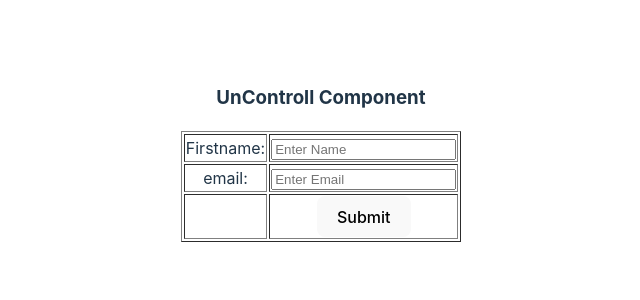
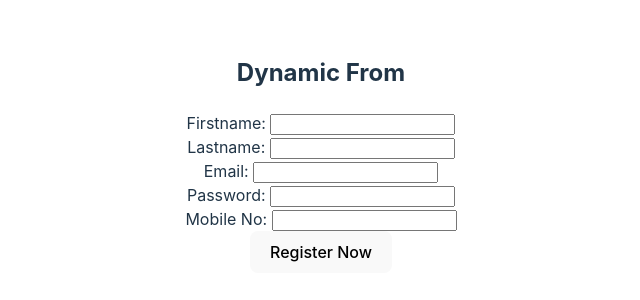
Before and after one commit to RWn-Girish/RW-2-React-6-to-7, a React (Vite) app: page / in a window 1280 px wide. Shown: the part 246-546 px from the top of the page, without its empty margins (319-959 px from the left). Built offline with nearby package versions, Linux system fonts and the light colour scheme.

Commit message:
validation

```diff
--- a/src/App.jsx
+++ b/src/App.jsx
@@ -8,6 +8,7 @@ import List from './Components/List'
 import DynamicList from './Components/DynmicList'
 import Control from './Components/Contorl'
 import UnControll from './Components/UnControll'
+import ValidationForm from './Components/Validation/ValidationForm'
 
 function App() {
   const [list, setList] = useState(["Home", "profile","About", "Contact", "Service"])
@@ -20,7 +21,8 @@ function App() {
         {/* <List list={list} /> */}
         {/* <DynamicList list={list} /> */}
         {/* <Control /> */}
-        <UnControll />
+        {/* <UnControll /> */}
+        <ValidationForm />
       </React.Fragment>
 
   )
--- /dev/null
+++ b/src/Components/Validation/ValidationForm.jsx
@@ -0,0 +1,106 @@
+import { useState } from "react";
+
+const ValidationForm = () => {
+
+const initalState = {
+    fname : "",
+    lname: "",
+    email : "",
+    password: "",
+    phoneNo: ""
+}
+const [inputForm, setInputForm] = useState(initalState);
+
+const [errors, setErrors] = useState({});
+
+const handelChaged = (e) => {
+    const {name, value} = e.target;
+    setInputForm({...inputForm, [name]: value})
+}
+
+const validation = () => {
+    let formError = {};
+    if(inputForm.fname === ""){
+        formError.fname = "* First name is Requried"
+    }else{
+        if(inputForm.fname.length < 3){
+            formError.fname = "* First name Minimum 3 character required"
+        }
+    }
+    if(inputForm.lname === ""){
+        formError.lname = "* Last name is Requried"
+    }
+
+    if(inputForm.email === "") {
+        formError.email = "* Email is Requried"
+    }else{
+        let pattern =  /^[a-zA-Z0-9._%+-]+@[a-zA-Z0-9.-]+\.[a-zA-Z]{2,}$/
+        if(pattern.test(inputForm.email)){
+            formError.email = "* Email Formated providing"
+        }
+    }
+    if(inputForm.password === "") {
+        formError.password = "* password is Requried"
+    }
+    if(inputForm.phoneNo === "") {
+        formError.phoneNo = "* Phone Number is Requried"
+    }
+
+    setErrors(formError);
+    if(Object.keys(formError).length > 0){
+        return false;
+    }else{
+        return true;
+    }
+}
+
+
+const handelSubmit = (e) => {
+    e.preventDefault();
+    if(validation()){
+        console.log("Form Submit ===> ", inputForm);
+        setInputForm(initalState)
+    }else{
+        console.log('Form is not Submit');
+    }
+
+}
+
+    return (
+        <>
+        <h2> Dynamic From </h2>
+        <form onSubmit={handelSubmit}>
+            <label>Firstname: </label>
+            <input type="text" name="fname" value={inputForm.fname} onChange={handelChaged} onBlur={()=> {
+                let err;
+                if(inputForm.fname === ""){
+                    err = "* First name is Requried"
+                }else{
+                    if(inputForm.fname.length < 3){
+                        err = "* First name Minimum 3 character required"
+                    }
+                }
+                setErrors({...errors, fname: err});
+            }} />
+            {errors.fname ? <i style={{color: errors.fname ? "Red" : ""}}>{errors.fname}</i> : ""}
+            <br />
+            <label>Lastname: </label>
+            <input type="text" name="lname" value={inputForm.lname} onChange={handelChaged} />
+            {errors.lname ? errors.lname : ""}
+            <br />
+            <label>Email: </label>
+            <input type="text" name="email" value={inputForm.email} onChange={handelChaged} />
+            <br />
+            <label>Password: </label>
+            <input type="password" name="password" value={inputForm.password} onChange={handelChaged} />
+            <br />
+            <label>Mobile No: </label>
+            <input type="number" name="phoneNo" value={inputForm.phoneNo} onChange={handelChaged} />
+            <br />
+            <button type="submit">Register Now</button>
+        </form>
+        </>
+    )
+};
+
+export default ValidationForm;
```
